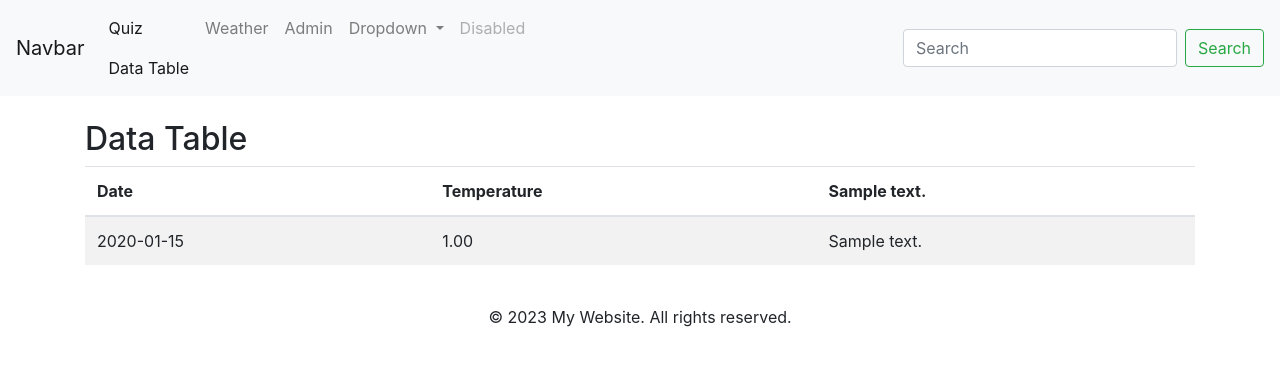
After one commit to arvydasg/lifeapi, a Django app: page /data_table/ in a window 1280 px wide. The commit adds this page. Shown: the top 366 px of the page. Run offline with Django 4.2, Linux system fonts and the light colour scheme; tables that the repository leaves empty hold one stand-in row (values such as "Sample post"); some libraries are stand-ins or nearby versions.

Commit message:
Created data table
* created data_table.html
* displaying entries from both tables in this one view according to date

```diff
--- a/lifeapi_apps/base_app/templates/base.html
+++ b/lifeapi_apps/base_app/templates/base.html
@@ -19,6 +19,7 @@
               <ul class="navbar-nav mr-auto">
                 <li class="nav-item active">
                   <a class="nav-link" href="/quiz/">Quiz <span class="sr-only">(current)</span></a>
+                  <a class="nav-link" href="/data_table/">Data Table<span class="sr-only">(current)</span></a>
                 </li>
                 <li class="nav-item">
                   <a class="nav-link" href="/weather/">Weather</a>
--- /dev/null
+++ b/lifeapi_apps/base_app/templates/data_table.html
@@ -0,0 +1,33 @@
+{% extends 'base.html' %}
+
+{% block content %}
+    <h2>Data Table</h2>
+    <div class="table-responsive">
+        <table class="table table-striped">
+            <thead>
+                <tr>
+                    <th>Date</th>
+                    <th>Temperature</th>
+                    {% for question in questions %}
+                        <th>{{question.description}}</th>
+                    {% endfor %}
+                </tr>
+            </thead>
+            <tbody>
+                {% for weather_entry in weather_entries|dictsortreversed:'date' %}
+                    <tr>
+                    <td>{{ weather_entry.date|date:"Y-m-d" }}</td>
+                    <td>{{ weather_entry.temperature }}</td>
+                        {% for question in questions %}
+                            {% for answer in question.answer_set.all %}
+                                {% if answer.date_added.date == weather_entry.date %}
+                                    <td>{{ answer.answer }}</td>
+                                {% endif %}
+                            {% endfor %}
+                        {% endfor %}
+                    </tr>
+                {% endfor %}
+            </tbody>
+        </table>
+    </div>
+{% endblock %}
--- a/lifeapi_apps/base_app/urls.py
+++ b/lifeapi_apps/base_app/urls.py
@@ -3,4 +3,5 @@ from . import views
 
 urlpatterns = [
     path("", views.home, name="home"),
+    path("data_table/", views.data_table, name="data_table")
 ]
--- a/lifeapi_apps/base_app/views.py
+++ b/lifeapi_apps/base_app/views.py
@@ -1,5 +1,27 @@
 from django.shortcuts import render
+from lifeapi_apps.weather_app.models import Weather
+from lifeapi_apps.quiz_app.models import Question, Answer
 
 
 def home(request):
     return render(request, 'home.html')
+
+
+def data_table(request):
+    # Retrieve all questions
+    questions = Question.objects.all()
+
+    # Retrieve all answers
+    answers = Answer.objects.all()
+
+    # Retrieve all weather entries
+    weather_entries = Weather.objects.all()
+
+    # Pass the data to the template
+    context = {
+        'questions': questions,
+        "answers": answers,
+        'weather_entries': weather_entries,
+    }
+
+    return render(request, 'data_table.html', context)
```
